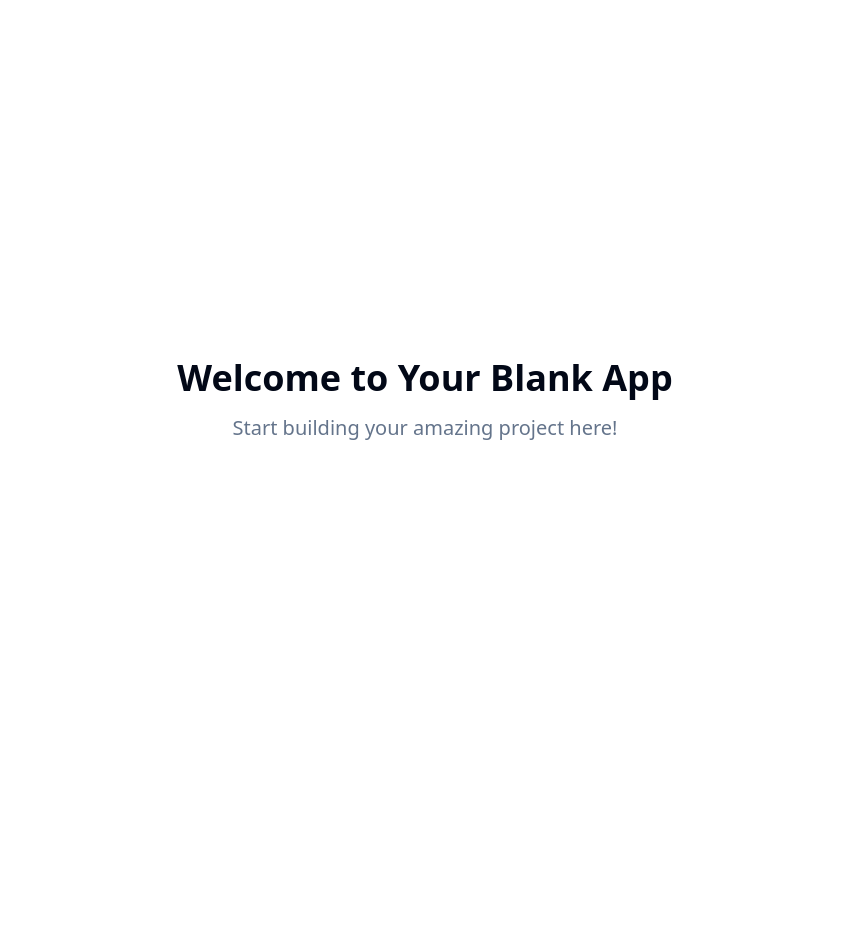
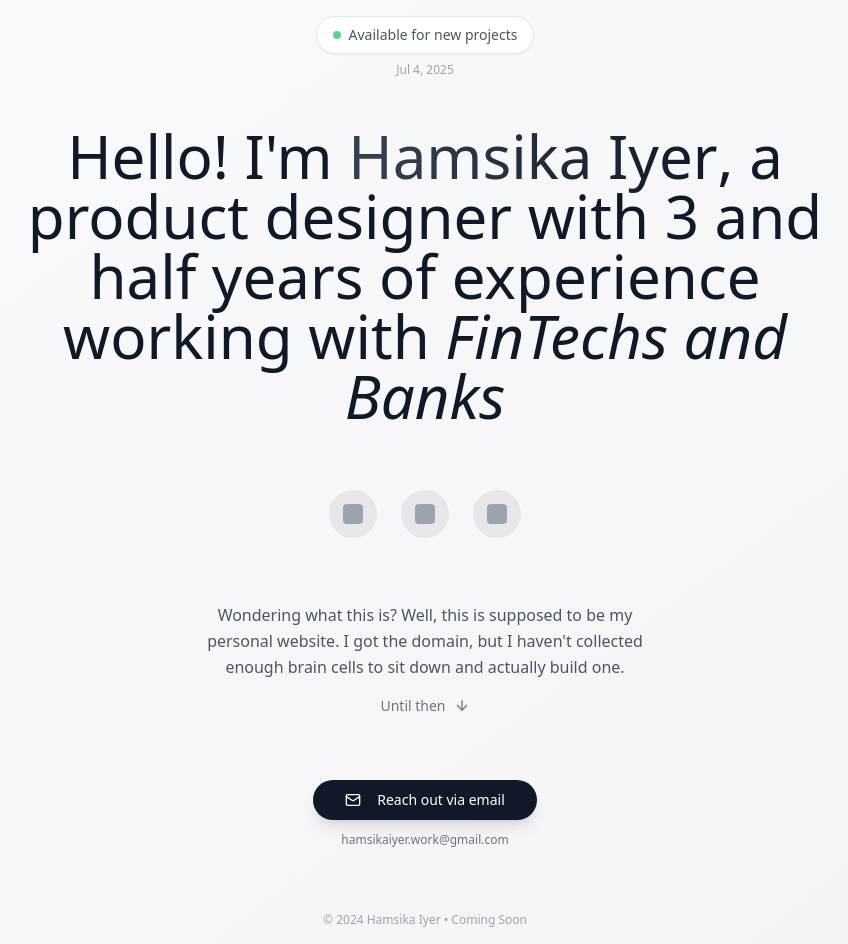
Before and after one commit to hamsika-iyer/hamsikas-website-waitlist-vibes, a React (Vite) app: page / in a window 1280 px wide. Shown: the whole page, without its empty margins (215-1063 px from the left). Before the commit the page ends 800 px from the top, so only its background shows below. Built offline with nearby package versions, Linux system fonts and the light colour scheme.

Commit message:
Feat: Implement coming soon page
Replaces the index page with a coming soon page.

```diff
--- a/src/pages/Index.tsx
+++ b/src/pages/Index.tsx
@@ -1,11 +1,89 @@
-// Update this page (the content is just a fallback if you fail to update the page)
+
+import { Mail, ArrowDown } from "lucide-react";
+import { Button } from "@/components/ui/button";
 
 const Index = () => {
+  const handleEmailClick = () => {
+    window.location.href = "mailto:hamsikaiyer.work@gmail.com";
+  };
+
   return (
-    <div className="min-h-screen flex items-center justify-center bg-background">
-      <div className="text-center">
-        <h1 className="text-4xl font-bold mb-4">Welcome to Your Blank App</h1>
-        <p className="text-xl text-muted-foreground">Start building your amazing project here!</p>
+    <div className="min-h-screen bg-gradient-to-br from-gray-50 to-gray-100 flex items-center justify-center p-4">
+      <div className="max-w-4xl w-full">
+        {/* Header Status */}
+        <div className="text-center mb-12">
+          <div className="inline-flex items-center gap-2 text-sm text-gray-600 bg-white px-4 py-2 rounded-full shadow-sm border">
+            <div className="w-2 h-2 bg-green-500 rounded-full animate-pulse"></div>
+            Available for new projects
+          </div>
+          <div className="text-xs text-gray-400 mt-2">
+            {new Date().toLocaleDateString('en-US', {
+              month: 'short',
+              day: 'numeric',
+              year: 'numeric'
+            })}
+          </div>
+        </div>
+
+        {/* Main Content */}
+        <div className="text-center space-y-8">
+          <div className="space-y-6">
+            <h1 className="text-4xl md:text-5xl lg:text-6xl font-light text-gray-900 leading-tight">
+              Hello! I'm{" "}
+              <span className="font-medium bg-gradient-to-r from-gray-700 to-gray-900 bg-clip-text text-transparent">
+                Hamsika Iyer
+              </span>
+              , a product designer with 3 and half years of experience working with{" "}
+              <span className="italic">FinTechs and Banks</span>
+            </h1>
+          </div>
+
+          {/* Social Icons Placeholder */}
+          <div className="flex justify-center gap-6 py-8">
+            <div className="w-12 h-12 bg-gray-200 rounded-full flex items-center justify-center hover:bg-gray-300 transition-colors cursor-pointer">
+              <div className="w-5 h-5 bg-gray-400 rounded"></div>
+            </div>
+            <div className="w-12 h-12 bg-gray-200 rounded-full flex items-center justify-center hover:bg-gray-300 transition-colors cursor-pointer">
+              <div className="w-5 h-5 bg-gray-400 rounded"></div>
+            </div>
+            <div className="w-12 h-12 bg-gray-200 rounded-full flex items-center justify-center hover:bg-gray-300 transition-colors cursor-pointer">
+              <div className="w-5 h-5 bg-gray-400 rounded"></div>
+            </div>
+          </div>
+
+          {/* Discover Section */}
+          <div className="space-y-4">
+            <p className="text-gray-600 max-w-md mx-auto leading-relaxed">
+              Wondering what this is? Well, this is supposed to be my personal website.
+              I got the domain, but I haven't collected enough brain cells to sit down
+              and actually build one.
+            </p>
+
+            <div className="flex items-center justify-center gap-2 text-sm text-gray-500">
+              <span>Until then</span>
+              <ArrowDown className="w-4 h-4 animate-bounce" />
+            </div>
+          </div>
+
+          {/* Email CTA */}
+          <div className="pt-8">
+            <Button
+              onClick={handleEmailClick}
+              className="bg-gray-900 hover:bg-gray-800 text-white px-8 py-3 rounded-full font-medium transition-all duration-200 hover:scale-105 shadow-lg hover:shadow-xl"
+            >
+              <Mail className="w-4 h-4 mr-2" />
+              Reach out via email
+            </Button>
+            <p className="text-xs text-gray-500 mt-3">
+              hamsikaiyer.work@gmail.com
+            </p>
+          </div>
+        </div>
+
+        {/* Footer */}
+        <div className="text-center mt-16 text-xs text-gray-400">
+          <p>© 2024 Hamsika Iyer • Coming Soon</p>
+        </div>
       </div>
     </div>
   );
```
